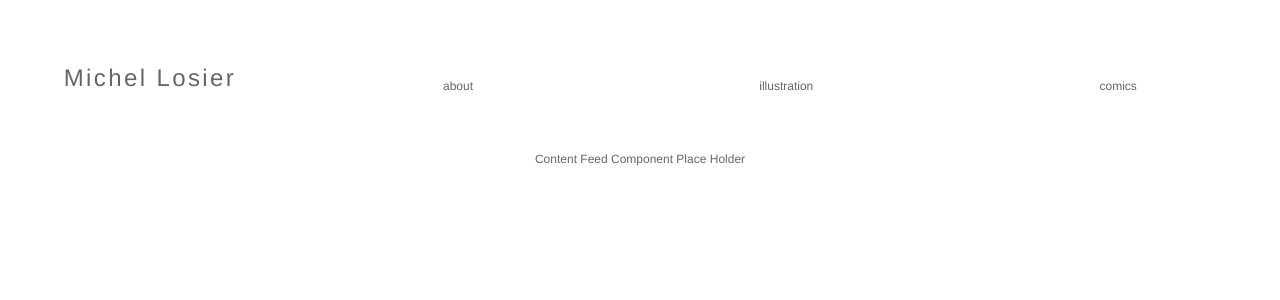
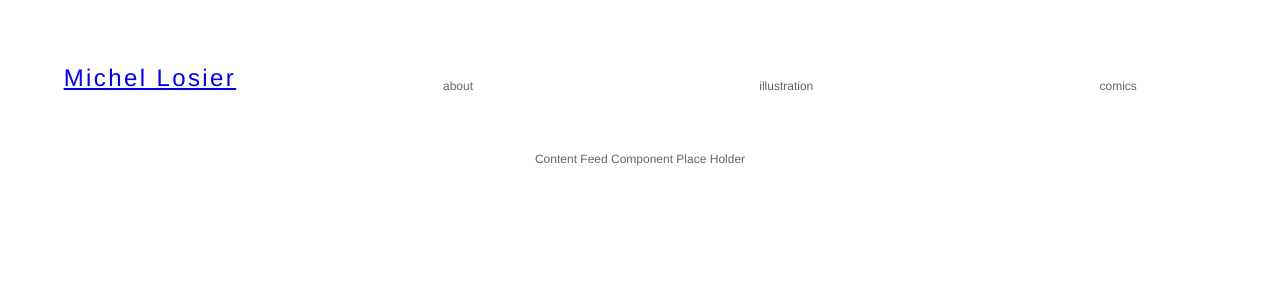
Before and after one commit to MichelLosier/illustration-gallery, a React (Create React App) app: page / in a window 1280 px wide. Shown: the top 300 px of the page. Built offline with nearby package versions, Linux system fonts and the light colour scheme.

Commit message:
h1 nav to main

```diff
--- a/src/components/main.component.js
+++ b/src/components/main.component.js
@@ -25,7 +25,9 @@ class Main extends React.Component {
             <div>
                 <div className="main-header layout-container">
                     <div class="header">
-                        <h1>Michel Losier</h1>
+                        <Link to={`/`}>
+                            <h1>Michel Losier</h1>
+                        </Link>
                     </div>
                     <NavBar/>
                 </div>
```
